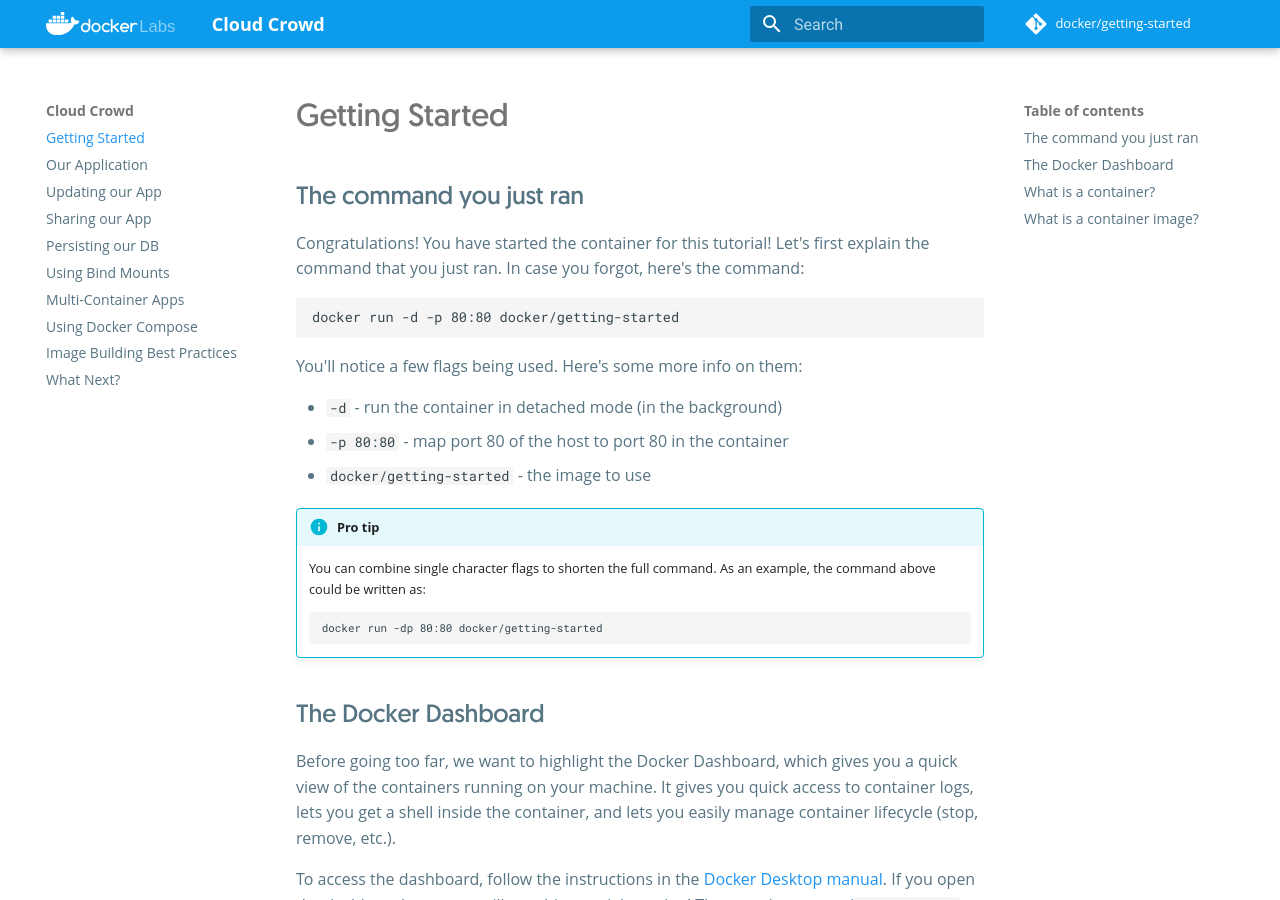
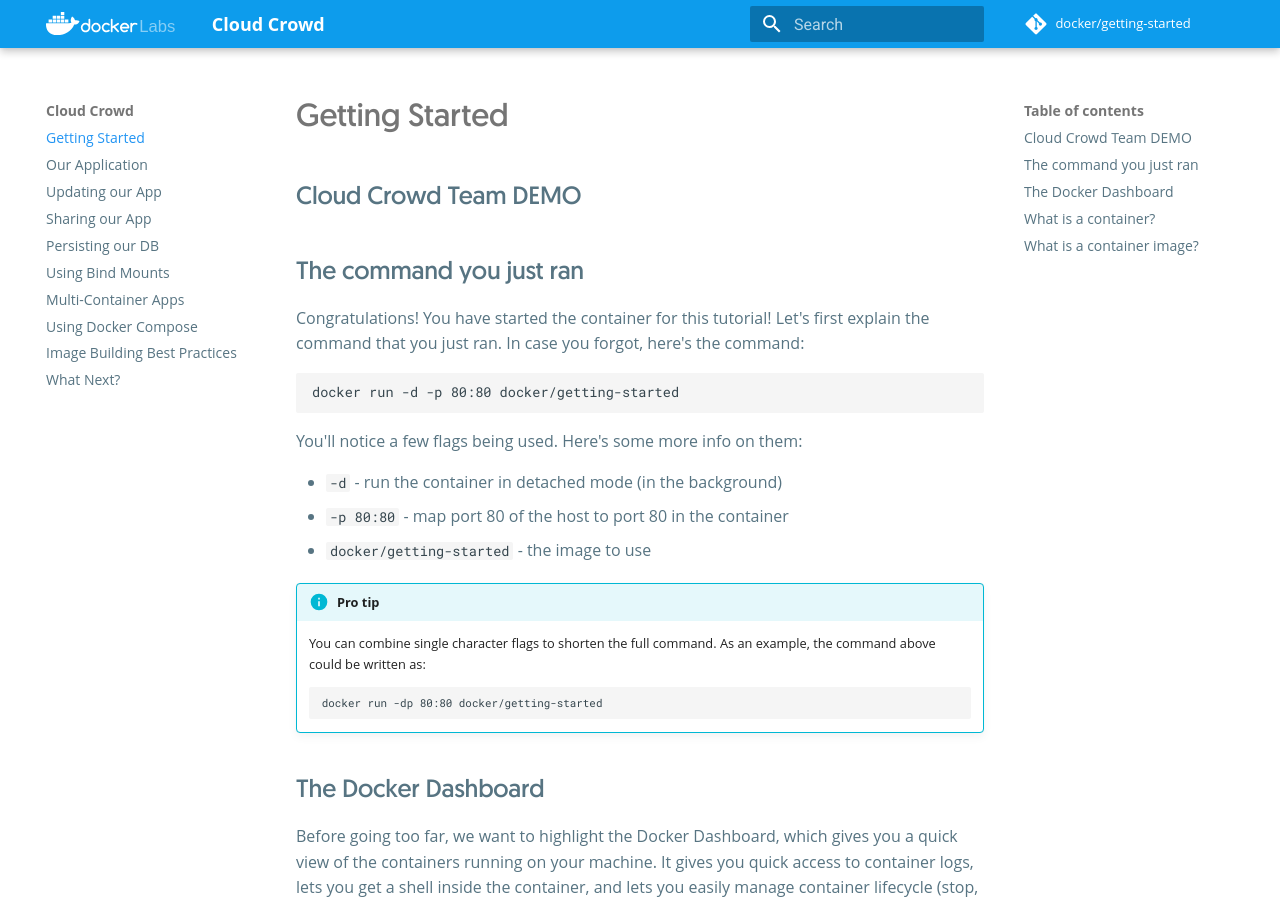
Before and after one commit to harrywontlose/idea-day, an MkDocs documentation site: the page built from docs/tutorial/index.md, in a window 1280 px wide and 900 px high. Built offline with MkDocs 1.6.1 and Material for MkDocs 9.7.7, drawn with Linux system fonts in a browser that asks for light colours; comment, search, counter and statistics services are not loaded.

Commit message:
Update index.md

```diff
--- a/docs/tutorial/index.md
+++ b/docs/tutorial/index.md
@@ -2,6 +2,7 @@
 next_page: app.md
 ---
 
+##Cloud Crowd Team DEMO
 ## The command you just ran
 
 Congratulations! You have started the container for this tutorial!
```
